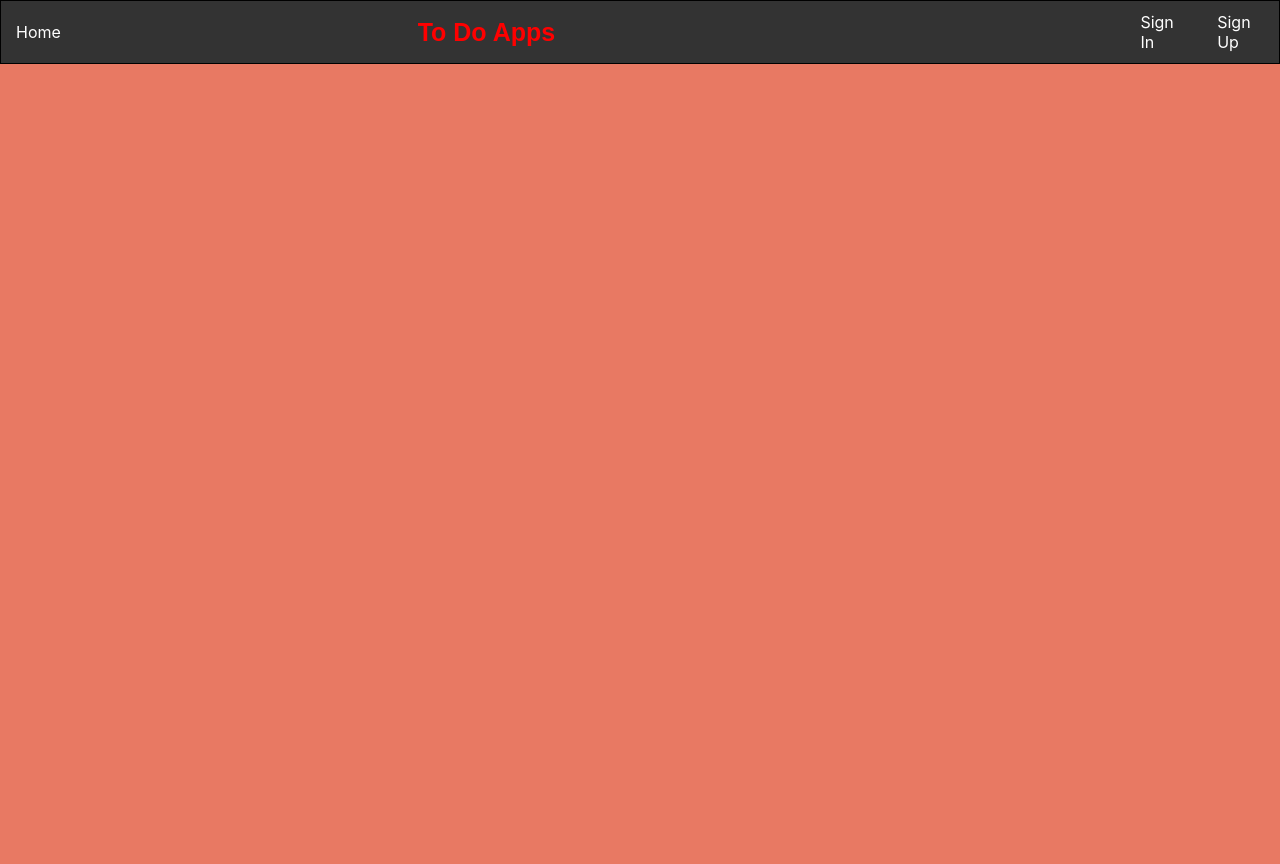
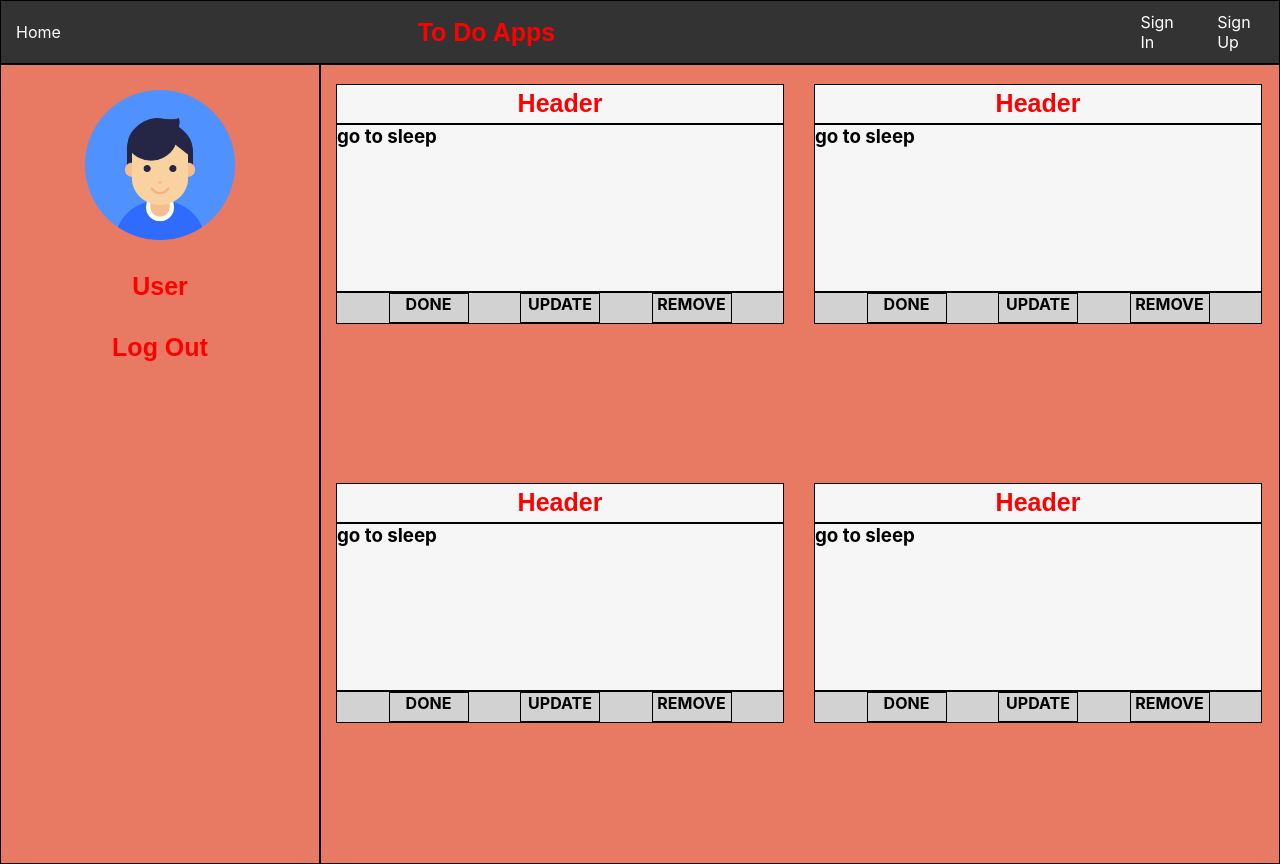
Before and after one commit to QuangTrongNhan/react-ci-1, a React (Create React App) app: page / in a window 1280 px wide. Before the commit the page ends 800 px from the top, so only its background shows below. Built offline with nearby package versions, Linux system fonts and the light colour scheme.

Commit message:
update interface

```diff
--- a/src/App.js
+++ b/src/App.js
@@ -3,6 +3,7 @@ import { Header } from "./components/Header";
 import { SignIn } from "./components/SignIn";
 import { SignUp } from "./components/SignUp";
 import { signUp } from "./ultis/ultis";
+import {ToDoList } from "./components/ToDoList";
 import React from "react";
 // signUp({ username: "thanh", email: "ngothanh@gmail.com", password: "123" })
 //   //do bên ultis trả về promise nên phải .then
@@ -59,27 +60,34 @@ class App extends React.Component {
 
     // alert('A value was submitted: '+"Username: " + this.state.username + " Email: "+ this.state.email + " Password: " + this.state.password);
     ev.preventDefault();
+
   }
 
   render() {
-    const path = {
-      "/signin": <SignIn />,
-      "/signup": (
-        <SignUp
-          username={this.state.username}
-          email={this.state.email}
-          password={this.state.password}
-          change={this.handleChange}
-          change2={this.handleChange2}
-          change3={this.handleChange3}
-          submit={this.handleSubmit}
-        />
-      ),
-    };
+    // if(localStorage.getItem('userID') == null) {
+    //     window.location.assign('./signin') //assign phân công chuyển qua trang signin nếu chưa có account
+    // }
+
+    // const path = {
+    //   "/signin": <SignIn />,
+    //   "/signup": (
+    //     <SignUp
+    //       username={this.state.username}
+    //       email={this.state.email}
+    //       password={this.state.password}
+    //       change={this.handleChange}
+    //       change2={this.handleChange2}
+    //       change3={this.handleChange3}
+    //       submit={this.handleSubmit}
+    //     />
+    //   ),
+    // };
     return (
       <div>
         <Header />
-        {path[window.location.pathname]}
+        <ToDoList/>
+        {/* {path[window.location.pathname]} */}
+
       </div>
     );
   }
--- a/src/assets/css/SignIn.css
+++ b/src/assets/css/SignIn.css
@@ -4,7 +4,7 @@
 .hero {
     height: 100vh;
     width:  100vw;
-    background-image: linear-gradient(rgba(0,0,0,0.4),rgba(0,0,0,0.4));
+
      background-size:cover;
     background-position: center;
     position: absolute;
--- /dev/null
+++ b/src/assets/css/ToDoList.css
@@ -0,0 +1,85 @@
+.container {
+  display: flex;
+}
+
+.cont-user {
+  border: 1px solid black;
+  width: 25vw;
+  height: 100vh;
+}
+
+.display-user {
+  display: flex;
+  flex-direction: column;
+  align-items: center;
+  margin: 8% auto;
+}
+
+.display-user > h1 {
+  margin-bottom: 10%;
+}
+
+img {
+  width: 150px;
+  margin-bottom: 10%;
+}
+
+.cont-toDoList {
+  border: 1px solid black;
+  width: 75vw;
+  height: 100vh;
+  display: flex;
+  flex-wrap: wrap;
+}
+
+.todo-box {
+  width: 35vw;
+  height: 30vh;
+  margin: 2% 15px 0 15px;
+  position: relative;
+  background-color: #f6f6f6;
+}
+
+.header-todo {
+  border: 1px solid black;
+  width: 100%;
+  height: 5vh;
+  text-align: center;
+}
+
+.header-todo h1 {
+  margin-top: 4px;
+}
+
+.content-todo {
+  border: 1px solid black;
+  width: 100%;
+  height: 21vh;
+}
+
+.todo-box-bottom {
+  width: 100%;
+  height: 4vh;
+  border: 1px solid black;
+  position: absolute;
+  display: flex;
+  justify-content: space-evenly;
+  bottom: 0;
+  left: 0;
+  background: #d2d2d2;
+}
+
+.btn-manipulation-todo {
+  color: black;
+  text-align: center;
+  font-weight: bold;
+  width: 80px;
+  height: 100%;
+  border: 1px solid black;
+}
+
+.btn-manipulation-todo:hover {
+  cursor: pointer;
+  opacity: 0.8;
+  background-color: red;
+}
--- a/src/components/SignUp.jsx
+++ b/src/components/SignUp.jsx
@@ -1,10 +1,9 @@
 import "../assets/css/SignUp.css";
-
 function SignUp(props) {
   const {username , email , password , change, change2 , change3 , submit} = props;
   return (
 
-    <div className="hero">
+    <div className="hero" >
 
       <div className="form-box">
         <div class="con-img">
--- /dev/null
+++ b/src/components/ToDoList.jsx
@@ -0,0 +1,82 @@
+import React from "react";
+import "../assets/css/ToDoList.css";
+import "../ultis/ultis";
+
+class ToDoList extends React.Component {
+  render() {
+    return (
+      <div className="container">
+        <div className="cont-user">
+          <div className="display-user">
+            <img src="./img/user.png" alt="icon user" />
+            <i class="fas fa-user"></i>
+            <h1>User</h1>
+            <h1>Log Out</h1>
+          </div>
+        </div>
+
+        <div className="cont-toDoList">
+          <div className="todo-box">
+            <div className="header-todo">
+                <h1>Header</h1>
+            </div>
+            <div className="content-todo">
+                <h3>go to sleep</h3>
+            </div>
+            <div className="todo-box-bottom">
+              <div className="btn-manipulation-todo">DONE</div>
+              <div className="btn-manipulation-todo">UPDATE</div>
+              <div className="btn-manipulation-todo">REMOVE</div>
+            </div>
+          </div>
+
+          <div className="todo-box">
+            <div className="header-todo">
+                <h1>Header</h1>
+            </div>
+            <div className="content-todo">
+                <h3>go to sleep</h3>
+            </div>
+            <div className="todo-box-bottom">
+              <div className="btn-manipulation-todo">DONE</div>
+              <div className="btn-manipulation-todo">UPDATE</div>
+              <div className="btn-manipulation-todo">REMOVE</div>
+            </div>
+          </div>
+
+          <div className="todo-box">
+            <div className="header-todo">
+                <h1>Header</h1>
+            </div>
+            <div className="content-todo">
+                <h3>go to sleep</h3>
+            </div>
+            <div className="todo-box-bottom">
+              <div className="btn-manipulation-todo">DONE</div>
+              <div className="btn-manipulation-todo">UPDATE</div>
+              <div className="btn-manipulation-todo">REMOVE</div>
+            </div>
+          </div>
+
+          <div className="todo-box">
+            <div className="header-todo">
+                <h1>Header</h1>
+            </div>
+            <div className="content-todo">
+                <h3>go to sleep</h3>
+            </div>
+            <div className="todo-box-bottom">
+              <div className="btn-manipulation-todo">DONE</div>
+              <div className="btn-manipulation-todo">UPDATE</div>
+              <div className="btn-manipulation-todo">REMOVE</div>
+            </div>
+          </div>
+
+
+        </div>
+      </div>
+    );
+  }
+}
+
+export { ToDoList };
--- a/src/ultis/ultis.js
+++ b/src/ultis/ultis.js
@@ -54,8 +54,21 @@ export function signUp(userIn4mation) {
           });
       })
       .catch((err) => {
-          reject(err);
-      })
+        reject(err);
+      });
   });
 
+
 }
+
+export async function getToDo(userID) {
+  db.collection("todos")
+  .where('userID',"==",userID)
+  .get()
+  .then(data => {
+      console.log(data)
+  })
+  // let toDos = {
+
+  // };
+}
```
Also changed, not shown: 2 other files (tests, documents, lock files or other folders).
